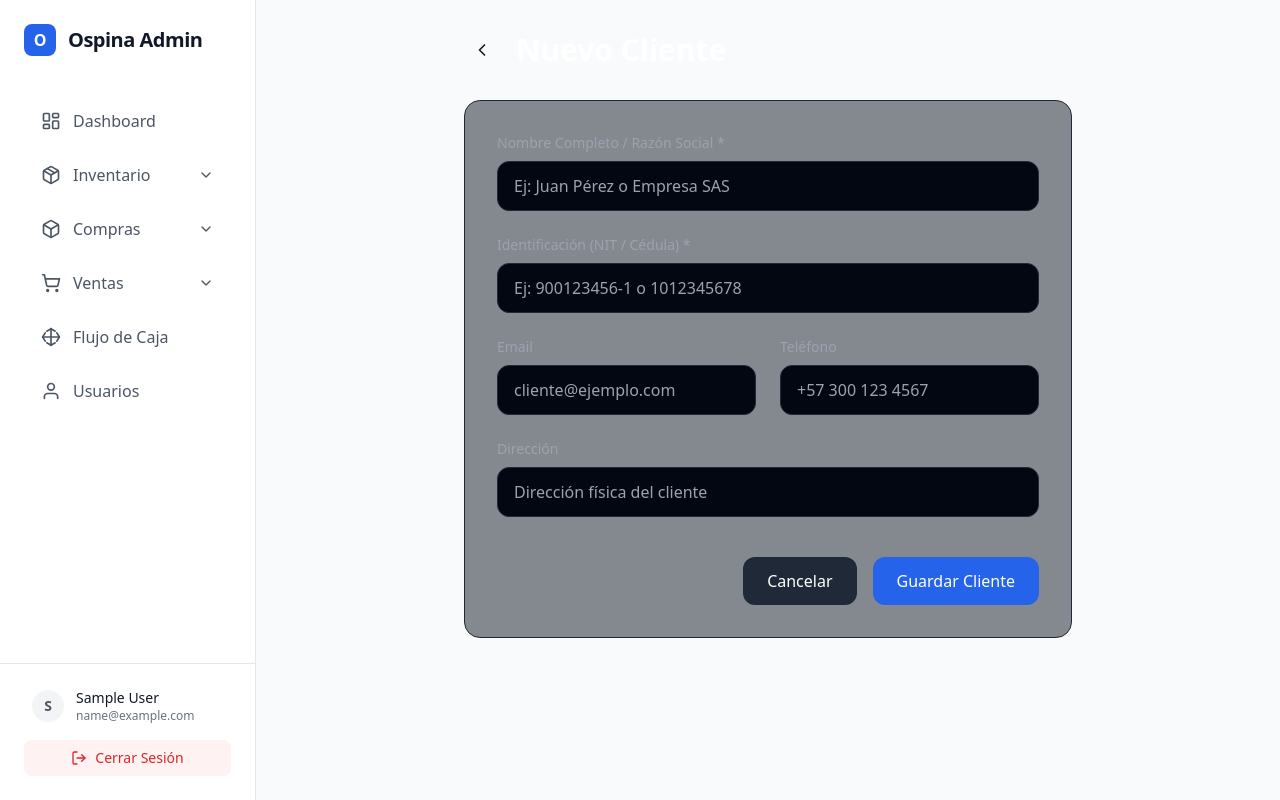
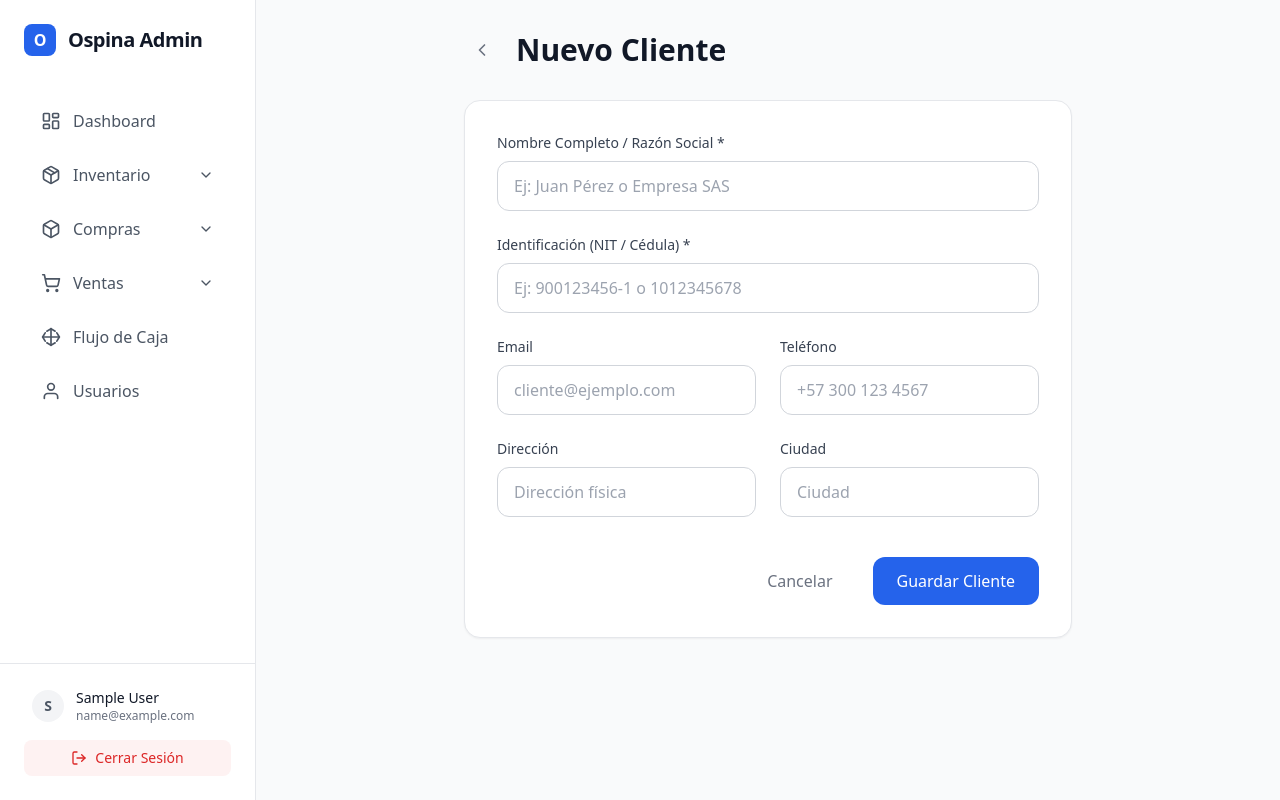
Before and after one commit to foundteach-com/ospina, a Next.js app in the folder apps/admin/: page /clientes/crear in a window 1280 px wide. Built offline with nearby package versions, Linux system fonts and the light colour scheme; sample sign-in values are in the browser's storage.

Commit message:
feat: add city field to clients

```diff
--- a/apps/admin/src/app/(dashboard)/clientes/[id]/page.tsx
+++ b/apps/admin/src/app/(dashboard)/clientes/[id]/page.tsx
@@ -18,6 +18,7 @@ interface Client {
   email?: string;
   phone?: string;
   address?: string;
+  city?: string;
   createdAt: string;
   sales: Sale[];
 }
@@ -102,7 +103,7 @@ export default function ClientDetailsPage({ params }: { params: Promise<{ id: st
             </div>
             <div className="flex items-center gap-3 text-gray-900">
               <svg className="text-blue-600" xmlns="http://www.w3.org/2000/svg" width="18" height="18" viewBox="0 0 24 24" fill="none" stroke="currentColor" strokeWidth="2" strokeLinecap="round" strokeLinejoin="round"><path d="M20 10c0 6-8 12-8 12s-8-6-8-12a8 8 0 0 1 16 0Z"/><circle cx="12" cy="12" r="3"/></svg>
-              {client.address || 'No registrado'}
+              {client.address || 'No registrado'}{client.city ? `, ${client.city}` : ''}
             </div>
           </div>
         </div>
--- a/apps/admin/src/app/(dashboard)/clientes/crear/page.tsx
+++ b/apps/admin/src/app/(dashboard)/clientes/crear/page.tsx
@@ -13,6 +13,7 @@ export default function CreateClientPage() {
     email: '',
     phone: '',
     address: '',
+    city: '',
   });
 
   const handleSubmit = async (e: React.FormEvent) => {
@@ -55,81 +56,94 @@ export default function CreateClientPage() {
   return (
     <div className="p-8 max-w-2xl mx-auto">
       <div className="flex items-center gap-4 mb-8">
-        <Link href="/clientes" className="p-2 hover:bg-gray-800 rounded-lg transition-colors">
+        <Link href="/clientes" className="p-2 hover:bg-gray-100 rounded-lg transition-colors text-gray-500 hover:text-gray-900">
           <svg xmlns="http://www.w3.org/2000/svg" width="20" height="20" viewBox="0 0 24 24" fill="none" stroke="currentColor" strokeWidth="2" strokeLinecap="round" strokeLinejoin="round"><path d="m15 18-6-6 6-6"/></svg>
         </Link>
-        <h1 className="text-3xl font-bold text-white">Nuevo Cliente</h1>
+        <h1 className="text-3xl font-bold text-gray-900">Nuevo Cliente</h1>
       </div>
 
-      <form onSubmit={handleSubmit} className="bg-gray-900/50 backdrop-blur-sm border border-gray-800 rounded-2xl p-8 space-y-6">
+      <form onSubmit={handleSubmit} className="bg-white border border-gray-200 rounded-2xl p-8 space-y-6 shadow-sm">
         <div>
-          <label className="block text-sm font-medium text-gray-400 mb-2">Nombre Completo / Razón Social *</label>
+          <label className="block text-sm font-medium text-gray-700 mb-2">Nombre Completo / Razón Social *</label>
           <input
             type="text"
             name="name"
             required
             value={formData.name}
             onChange={handleChange}
-            className="w-full bg-gray-950 border border-gray-800 rounded-xl px-4 py-3 text-white focus:outline-none focus:ring-2 focus:ring-blue-500/50 focus:border-blue-500 transition-all"
+            className="w-full bg-white border border-gray-300 rounded-xl px-4 py-3 text-gray-900 focus:outline-none focus:ring-2 focus:ring-blue-500/50 focus:border-blue-500 transition-all"
             placeholder="Ej: Juan Pérez o Empresa SAS"
           />
         </div>
 
         <div>
-          <label className="block text-sm font-medium text-gray-400 mb-2">Identificación (NIT / Cédula) *</label>
+          <label className="block text-sm font-medium text-gray-700 mb-2">Identificación (NIT / Cédula) *</label>
           <input
             type="text"
             name="taxId"
             required
             value={formData.taxId}
             onChange={handleChange}
-            className="w-full bg-gray-950 border border-gray-800 rounded-xl px-4 py-3 text-white focus:outline-none focus:ring-2 focus:ring-blue-500/50 focus:border-blue-500 transition-all"
+            className="w-full bg-white border border-gray-300 rounded-xl px-4 py-3 text-gray-900 focus:outline-none focus:ring-2 focus:ring-blue-500/50 focus:border-blue-500 transition-all"
             placeholder="Ej: 900123456-1 o 1012345678"
           />
         </div>
 
         <div className="grid grid-cols-1 md:grid-cols-2 gap-6">
           <div>
-            <label className="block text-sm font-medium text-gray-400 mb-2">Email</label>
+            <label className="block text-sm font-medium text-gray-700 mb-2">Email</label>
             <input
               type="email"
               name="email"
               value={formData.email}
               onChange={handleChange}
-              className="w-full bg-gray-950 border border-gray-800 rounded-xl px-4 py-3 text-white focus:outline-none focus:ring-2 focus:ring-blue-500/50 focus:border-blue-500 transition-all"
+              className="w-full bg-white border border-gray-300 rounded-xl px-4 py-3 text-gray-900 focus:outline-none focus:ring-2 focus:ring-blue-500/50 focus:border-blue-500 transition-all"
               placeholder="cliente@ejemplo.com"
             />
           </div>
 
           <div>
-            <label className="block text-sm font-medium text-gray-400 mb-2">Teléfono</label>
+            <label className="block text-sm font-medium text-gray-700 mb-2">Teléfono</label>
             <input
               type="tel"
               name="phone"
               value={formData.phone}
               onChange={handleChange}
-              className="w-full bg-gray-950 border border-gray-800 rounded-xl px-4 py-3 text-white focus:outline-none focus:ring-2 focus:ring-blue-500/50 focus:border-blue-500 transition-all"
+              className="w-full bg-white border border-gray-300 rounded-xl px-4 py-3 text-gray-900 focus:outline-none focus:ring-2 focus:ring-blue-500/50 focus:border-blue-500 transition-all"
               placeholder="+57 300 123 4567"
             />
           </div>
         </div>
 
+        <div className="grid grid-cols-1 md:grid-cols-2 gap-6">
           <div>
-          <label className="block text-sm font-medium text-gray-400 mb-2">Dirección</label>
+            <label className="block text-sm font-medium text-gray-700 mb-2">Dirección</label>
             <input
               type="text"
               name="address"
               value={formData.address}
               onChange={handleChange}
-            className="w-full bg-gray-950 border border-gray-800 rounded-xl px-4 py-3 text-white focus:outline-none focus:ring-2 focus:ring-blue-500/50 focus:border-blue-500 transition-all"
-            placeholder="Dirección física del cliente"
+              className="w-full bg-white border border-gray-300 rounded-xl px-4 py-3 text-gray-900 focus:outline-none focus:ring-2 focus:ring-blue-500/50 focus:border-blue-500 transition-all"
+              placeholder="Dirección física"
             />
+          </div>
+          <div>
+            <label className="block text-sm font-medium text-gray-700 mb-2">Ciudad</label>
+            <input
+              type="text"
+              name="city"
+              value={formData.city}
+              onChange={handleChange}
+              className="w-full bg-white border border-gray-300 rounded-xl px-4 py-3 text-gray-900 focus:outline-none focus:ring-2 focus:ring-blue-500/50 focus:border-blue-500 transition-all"
+              placeholder="Ciudad"
+            />
+          </div>
         </div>
 
         <div className="pt-4 flex justify-end gap-4">
           <Link
             href="/clientes"
-            className="px-6 py-3 bg-gray-800 hover:bg-gray-700 text-white rounded-xl transition-colors"
+            className="px-6 py-3 rounded-xl font-medium text-gray-500 hover:text-gray-900 hover:bg-gray-100 transition-all"
           >
             Cancelar
           </Link>
--- a/apps/admin/src/app/(dashboard)/clientes/editar/[id]/page.tsx
+++ b/apps/admin/src/app/(dashboard)/clientes/editar/[id]/page.tsx
@@ -15,6 +15,7 @@ export default function EditClientPage({ params }: { params: Promise<{ id: strin
     email: '',
     phone: '',
     address: '',
+    city: '',
   });
 
   useEffect(() => {
@@ -34,6 +35,7 @@ export default function EditClientPage({ params }: { params: Promise<{ id: strin
             email: data.email || '',
             phone: data.phone || '',
             address: data.address || '',
+            city: data.city || '',
           });
         }
       } catch (error) {
@@ -147,6 +149,7 @@ export default function EditClientPage({ params }: { params: Promise<{ id: strin
           </div>
         </div>
 
+        <div className="grid grid-cols-1 md:grid-cols-2 gap-6">
           <div>
             <label className="block text-sm font-medium text-gray-700 mb-2">Dirección</label>
             <input
@@ -155,8 +158,20 @@ export default function EditClientPage({ params }: { params: Promise<{ id: strin
               value={formData.address}
               onChange={handleChange}
               className="w-full bg-white border border-gray-300 rounded-xl px-4 py-3 text-gray-900 focus:outline-none focus:ring-2 focus:ring-blue-500/50 focus:border-blue-500 transition-all"
-            placeholder="Dirección física del cliente"
+              placeholder="Dirección física"
             />
+          </div>
+          <div>
+            <label className="block text-sm font-medium text-gray-700 mb-2">Ciudad</label>
+            <input
+              type="text"
+              name="city"
+              value={formData.city}
+              onChange={handleChange}
+              className="w-full bg-white border border-gray-300 rounded-xl px-4 py-3 text-gray-900 focus:outline-none focus:ring-2 focus:ring-blue-500/50 focus:border-blue-500 transition-all"
+              placeholder="Ciudad"
+            />
+          </div>
         </div>
 
         <div className="pt-4 flex justify-end gap-4">
--- a/apps/admin/src/app/(dashboard)/clientes/page.tsx
+++ b/apps/admin/src/app/(dashboard)/clientes/page.tsx
@@ -9,6 +9,7 @@ interface Client {
   taxId: string;
   email: string;
   phone: string;
+  city: string;
 }
 
 export default function ClientsPage() {
@@ -98,6 +99,7 @@ export default function ClientsPage() {
                 <th className="px-6 py-4 text-left text-xs font-semibold text-gray-500 uppercase tracking-wider">Identificación (NIT/CC)</th>
                 <th className="px-6 py-4 text-left text-xs font-semibold text-gray-500 uppercase tracking-wider">Email</th>
                 <th className="px-6 py-4 text-left text-xs font-semibold text-gray-500 uppercase tracking-wider">Teléfono</th>
+                <th className="px-6 py-4 text-left text-xs font-semibold text-gray-500 uppercase tracking-wider">Ciudad</th>
                 <th className="px-6 py-4 text-right text-xs font-semibold text-gray-500 uppercase tracking-wider">Acciones</th>
               </tr>
             </thead>
@@ -108,6 +110,7 @@ export default function ClientsPage() {
                   <td className="px-6 py-4 whitespace-nowrap text-sm text-gray-500 font-mono">{client.taxId}</td>
                   <td className="px-6 py-4 whitespace-nowrap text-sm text-gray-500">{client.email || '-'}</td>
                   <td className="px-6 py-4 whitespace-nowrap text-sm text-gray-500">{client.phone || '-'}</td>
+                  <td className="px-6 py-4 whitespace-nowrap text-sm text-gray-500">{client.city || '-'}</td>
                   <td className="px-6 py-4 whitespace-nowrap text-right text-sm font-medium">
                     <div className="flex justify-end gap-1">
                       <Link
@@ -141,7 +144,7 @@ export default function ClientsPage() {
               ))}
               {clients.length === 0 && (
                 <tr>
-                  <td colSpan={5} className="px-6 py-12 text-center text-gray-500">
+                  <td colSpan={6} className="px-6 py-12 text-center text-gray-500">
                     No hay clientes registrados
                   </td>
                 </tr>
```
Also changed, not shown: 1 other file (tests, documents, lock files or other folders). Lines whose indentation alone changed are shown as unchanged.
